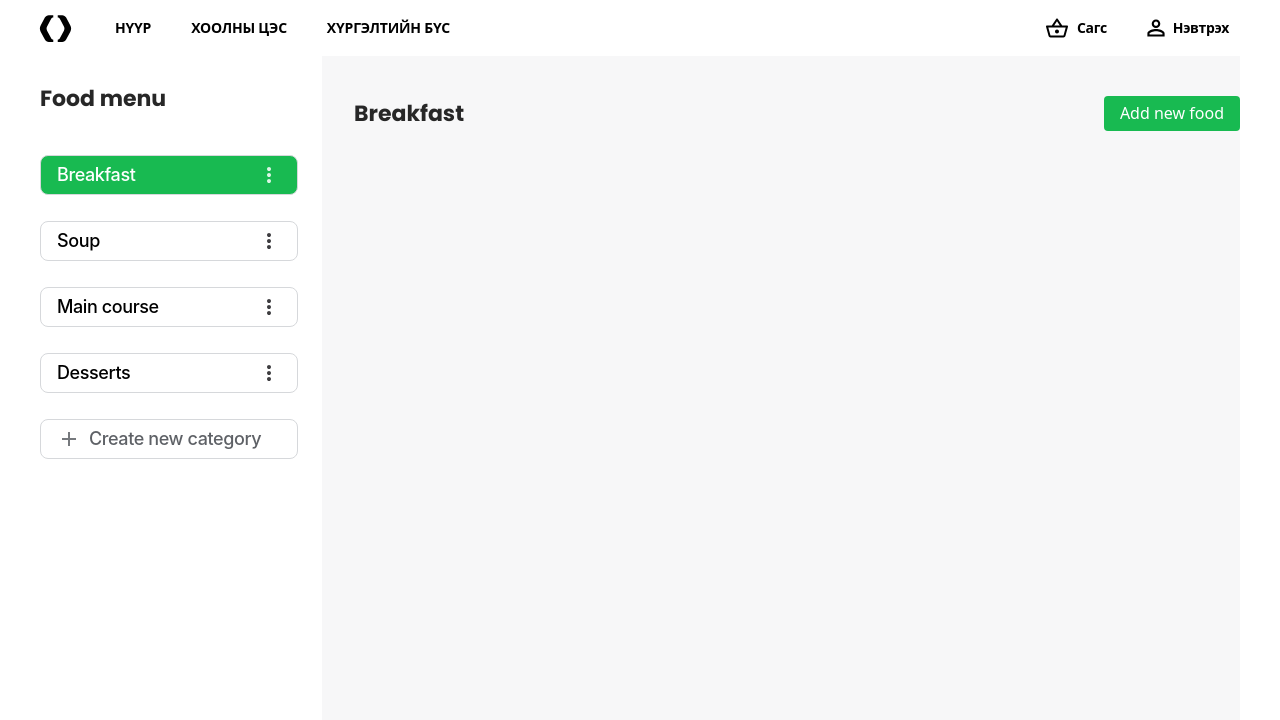
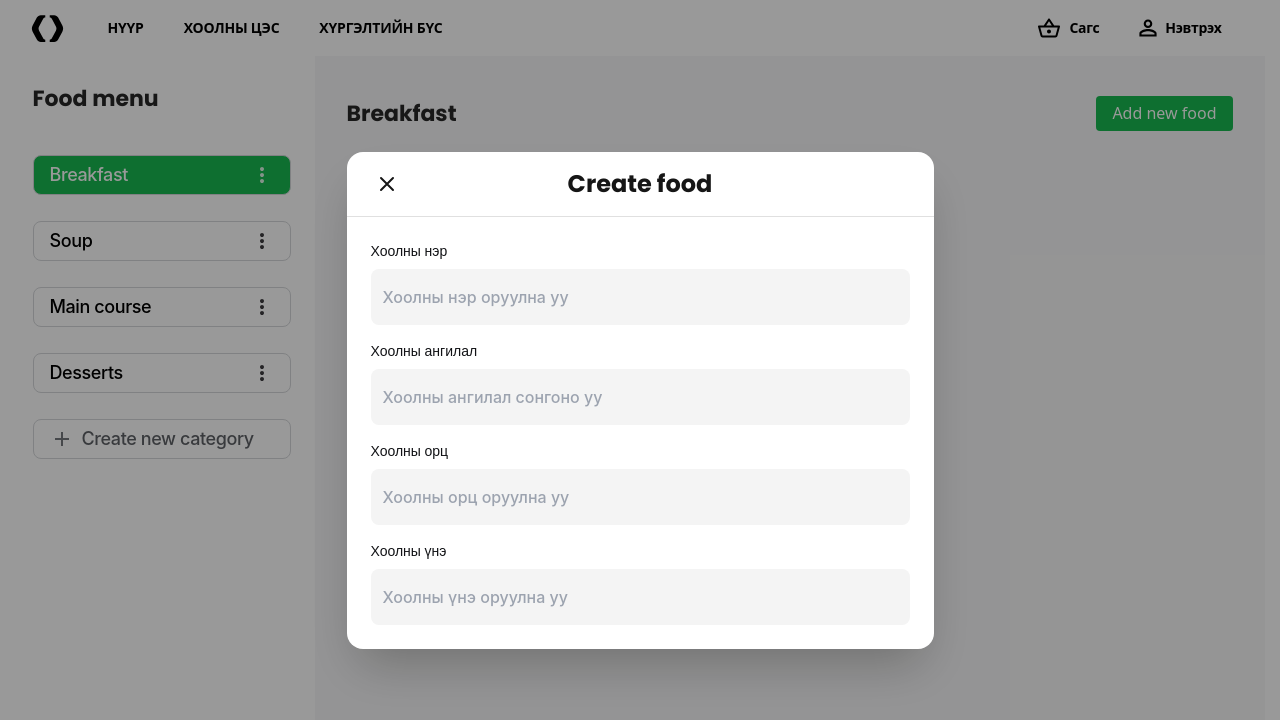
Before and after one commit to LEAP-MNG-1f/Temvvlen-Food-Delivery, a Next.js app in the folder frontend/: page /admin in a window 1280 px wide. Both pictures are taken after a click on the button "Add new food". Shown: the top 720 px of the page. Built offline with nearby package versions, Linux system fonts and the light colour scheme.

Commit message:
frontend

```diff
--- a/frontend/src/components/pages/AdminPage.tsx
+++ b/frontend/src/components/pages/AdminPage.tsx
@@ -1,12 +1,13 @@
 import { Header } from "../constant";
 import { BlackThreeDot, Plus, ThreeDot } from "../svg";
+import { AddFood } from "../ui/AddFood";
 
 export const AdminPage = () => {
   return (
     <div className="w-full flex flex-col items-center">
       <Header home="" menu="" location="" />
-      <div className="max-w-[1200px] w-full flex">
-        <div className="max-w-[282px] w-full py-[26px] pr-6 flex flex-col gap-10 mt-[56px]">
+      <div className="max-w-[1264px] w-full flex">
+        <div className="max-w-[314px] w-full py-[26px] pr-6 pl-8 flex flex-col gap-10 mt-[56px]">
           <p className="text-[#272727] font-poppins text-[22px] font-bold leading-[33px]">
             Food menu
           </p>
@@ -43,15 +44,13 @@ export const AdminPage = () => {
             </button>
           </div>
         </div>
-        <div className="py-6 pl-8 min-h-screen bg-[#F7F7F8] w-full flex flex-col gap-8">
+        <div className="py-6 pl-8 pr-8 min-h-screen bg-[#F7F7F8] w-full flex flex-col gap-8">
           <div className="mt-[56px]">
             <div className="py-4 flex items-center justify-between">
               <p className="text-[#272727] font-poppins text-[22px] font-bold leading-[33px]">
                 Breakfast
               </p>
-              <button className="px-4 py-2 rounded-[4px] bg-[#18BA51] text-white font-sans text-base font-normal leading-[19px]">
-                Add new food
-              </button>
+              <AddFood />
             </div>
             <div></div>
           </div>
--- /dev/null
+++ b/frontend/src/components/svg/Close.tsx
@@ -0,0 +1,19 @@
+export const Close = () => {
+  return (
+    <svg
+      xmlns="http://www.w3.org/2000/svg"
+      width="24"
+      height="24"
+      viewBox="0 0 24 24"
+      fill="none"
+    >
+      <path
+        d="M18 6L6 18M6 6L18 18"
+        stroke="#161616"
+        stroke-width="2"
+        stroke-linecap="round"
+        stroke-linejoin="round"
+      />
+    </svg>
+  );
+};
--- a/frontend/src/components/svg/index.js
+++ b/frontend/src/components/svg/index.js
@@ -22,3 +22,4 @@ export * from "./LocationWhite";
 export * from "./DownArrowWhite";
 export * from "./Minus";
 export * from "./WhitePlus";
+export * from "./Close";
--- a/frontend/src/components/ui/AdminAddFood.tsx
+++ b/frontend/src/components/ui/AddCategory.tsx
@@ -1,4 +1,4 @@
-export const AdminAddFood = () => {
+export const AddCategory = () => {
   return (
     <div>
       <div></div>
--- /dev/null
+++ b/frontend/src/components/ui/AddFood.tsx
@@ -0,0 +1,86 @@
+"use client";
+
+import { useRef } from "react";
+import { Close } from "../svg";
+
+export const AddFood = () => {
+  const dialogRef = useRef<HTMLDialogElement>(null);
+
+  const openModal = () => {
+    if (dialogRef.current) {
+      dialogRef.current.showModal();
+    }
+  };
+
+  return (
+    <>
+      <button
+        className="px-4 py-2 rounded-[4px] bg-[#18BA51] text-white font-sans text-base font-normal leading-[19px]"
+        onClick={openModal}
+      >
+        Add new food
+      </button>
+      <dialog ref={dialogRef} id="addModal" className="modal">
+        <div className="modal-box p-0 max-w-[587px] w-full bg-white rounded-2xl flex flex-col">
+          <div className="px-6 py-4 flex items-center justify-between border-b border-[#E0E0E0]">
+            <form method="dialog">
+              <button className="w-8 h-8 flex items-center justify-center">
+                <Close />
+              </button>
+            </form>
+            <p className="text-[#161616] font-poppins text-2xl font-bold">
+              Create food
+            </p>
+            <div className="w-8 h-8"></div>
+          </div>
+          <div className="p-6 flex flex-col justify-center gap-4 self-stretch">
+            <div className="flex flex-col gap-2 justify-center">
+              <label className="text-[#121316] font-poppins text-sm font-medium">
+                Хоолны нэр
+              </label>
+              <input
+                type="text"
+                className="px-3 h-14 rounded-lg bg-[#F4F4F4] outline-none text-[#121316] font-inter text-base font-medium leading-5"
+                placeholder="Хоолны нэр оруулна уу"
+              />
+            </div>
+            <div className="flex flex-col gap-2 justify-center">
+              <label className="text-[#121316] font-poppins text-sm font-medium">
+                Хоолны ангилал
+              </label>
+              <input
+                type="text"
+                className="px-3 h-14 rounded-lg bg-[#F4F4F4] outline-none text-[#121316] font-inter text-base font-medium leading-5"
+                placeholder="Хоолны ангилал сонгоно уу"
+              />
+            </div>
+            <div className="flex flex-col gap-2 justify-center">
+              <label className="text-[#121316] font-poppins text-sm font-medium">
+                Хоолны орц
+              </label>
+              <input
+                type="text"
+                className="px-3 h-14 rounded-lg bg-[#F4F4F4] outline-none text-[#121316] font-inter text-base font-medium leading-5"
+                placeholder="Хоолны орц оруулна уу"
+              />
+            </div>
+            <div className="flex flex-col gap-2 justify-center">
+              <label className="text-[#121316] font-poppins text-sm font-medium">
+                Хоолны үнэ
+              </label>
+              <input
+                type="text"
+                className="px-3 h-14 rounded-lg bg-[#F4F4F4] outline-none text-[#121316] font-inter text-base font-medium leading-5"
+                placeholder="Хоолны үнэ оруулна уу"
+              />
+            </div>
+          </div>
+          <div></div>
+        </div>
+        <form method="dialog" className="modal-backdrop">
+          <button>Close</button>
+        </form>
+      </dialog>
+    </>
+  );
+};
```
